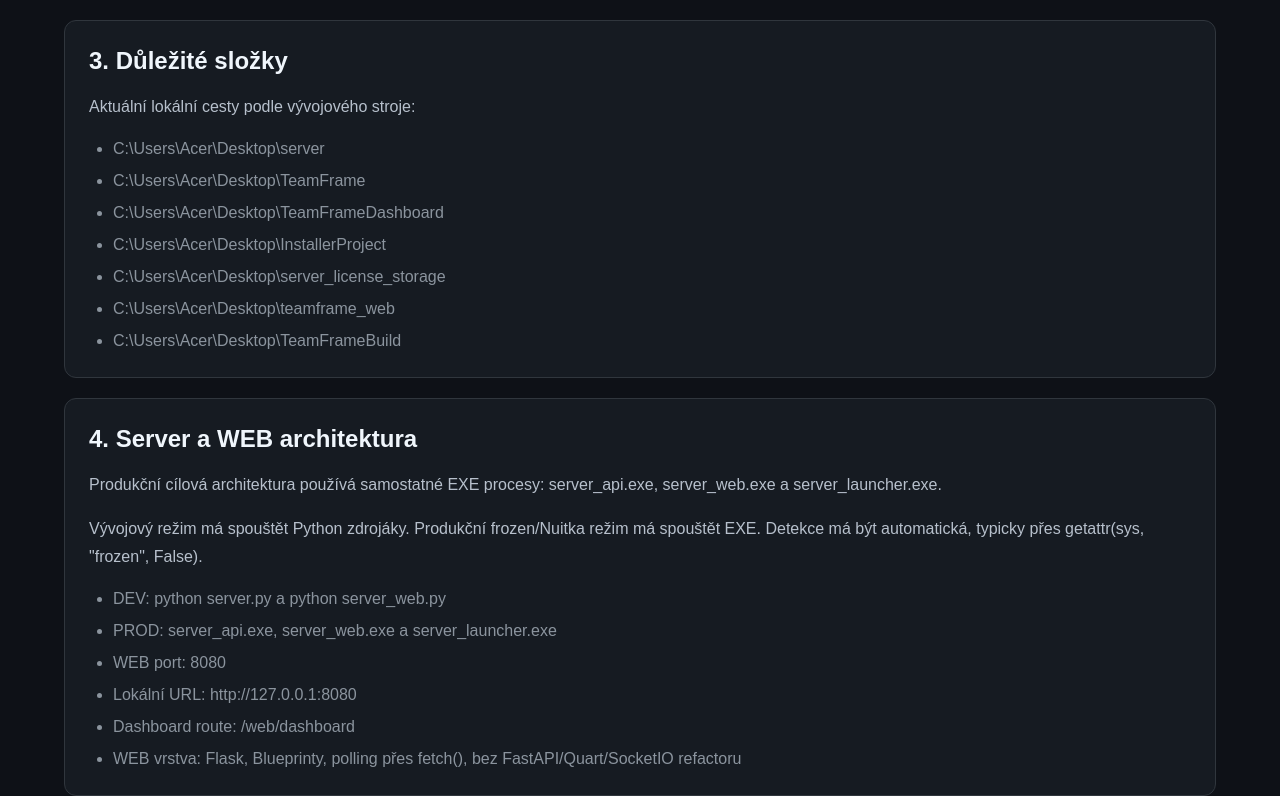
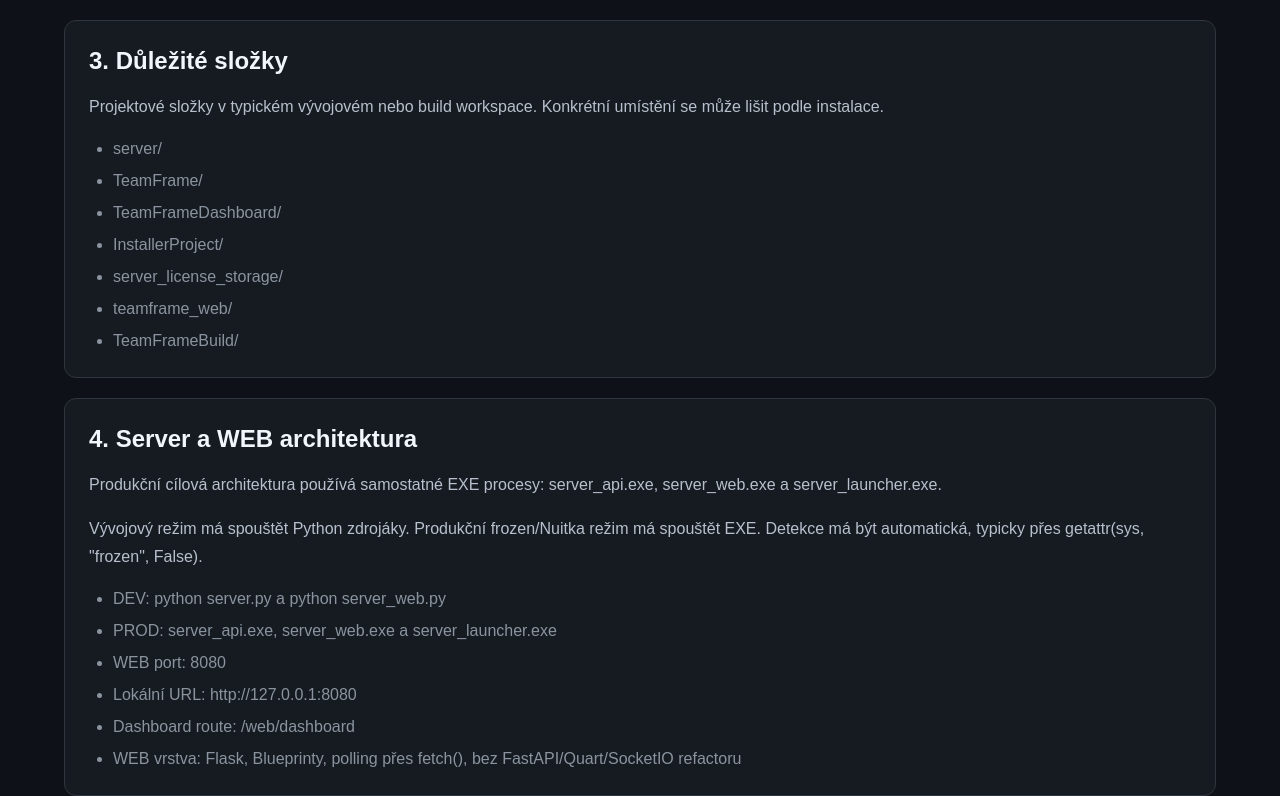
Before and after one commit to rendilife/teamframe-web, a Next.js app: page /docs in a window 1280 px wide. Shown: the part 1373-2169 px from the top of the page. Built offline with nearby package versions, Linux system fonts and the light colour scheme.

Commit message:
Website update

```diff
--- a/app/docs/page.tsx
+++ b/app/docs/page.tsx
@@ -34,16 +34,16 @@
   {
     title: "3. Důležité složky",
     body: [
-      "Aktuální lokální cesty podle vývojového stroje:"
+      "Projektové složky v typickém vývojovém nebo build workspace. Konkrétní umístění se může lišit podle instalace."
     ],
     items: [
-      "C:\\Users\\Acer\\Desktop\\server",
-      "C:\\Users\\Acer\\Desktop\\TeamFrame",
-      "C:\\Users\\Acer\\Desktop\\TeamFrameDashboard",
-      "C:\\Users\\Acer\\Desktop\\InstallerProject",
-      "C:\\Users\\Acer\\Desktop\\server_license_storage",
-      "C:\\Users\\Acer\\Desktop\\teamframe_web",
-      "C:\\Users\\Acer\\Desktop\\TeamFrameBuild"
+      "server/",
+      "TeamFrame/",
+      "TeamFrameDashboard/",
+      "InstallerProject/",
+      "server_license_storage/",
+      "teamframe_web/",
+      "TeamFrameBuild/"
     ]
   },
   {
@@ -105,7 +105,7 @@
       "Download stránka už automaticky načítá /releases/latest.json a dynamicky renderuje changelog. Layout, dark theme, download box, counter logika, version.json a installer URL logika se nemají zbytečně měnit."
     ],
     items: [
-      "Soubor: C:\\Users\\Acer\\Desktop\\teamframe_web\\app\\download\\DownloadClient.tsx",
+      "Soubor: teamframe_web/app/download/DownloadClient.tsx",
       "Pokud latest.json neexistuje, changelog se nezobrazí.",
       "Nesmí spadnout stránka ani Next.js hydration."
     ]
@@ -180,7 +180,7 @@
       "Dashboard snail už URL encoding používal."
     ],
     items: [
-      "Soubor: C:\\Users\\Acer\\Desktop\\TeamFrame\\snail\\snail_anim.py",
+      "Soubor: TeamFrame/snail/snail_anim.py",
       "Příčina: dept=Montáž v raw URL",
       "Oprava: urllib.parse.quote(str(dept), safe=\"\")",
       "Stejná API chyba se loguje max jednou za 30 sekund"
@@ -223,7 +223,7 @@
       "Modul má být napojený do existujícího TeamFrame module loaderu, ne otevíraný jako standalone okno."
     ],
     items: [
-      "Soubor: C:\\Users\\Acer\\Desktop\\TeamFrame\\widgets\\plc_manager_widget.py",
+      "Soubor: TeamFrame/widgets/plc_manager_widget.py",
       "MODULE_KEY = plc_manager",
       "správa PLC zařízení",
       "machine mapping",
@@ -304,16 +304,24 @@
 
 const commands = [
   {
-    title: "Py compile jednoho souboru",
-    code: `& "C:\\Users\\Acer\\.cache\\codex-runtimes\\codex-primary-runtime\\dependencies\\python\\python.exe" -m py_compile "C:\\Users\\Acer\\Desktop\\TeamFrame\\snail\\snail_anim.py"`
+    title: "Přejít do TeamFrame Client projektu",
+    code: `cd <workspace>\\TeamFrame`
   },
   {
-    title: "Ověření JSON",
-    code: `& "C:\\Users\\Acer\\.cache\\codex-runtimes\\codex-primary-runtime\\dependencies\\python\\python.exe" -c "import json; from pathlib import Path; p=Path(r'C:\\Users\\Acer\\Desktop\\InstallerProject\\pending_changes.json'); json.loads(p.read_text(encoding='utf-8-sig')); print('OK')"`
+    title: "Py compile jednoho souboru",
+    code: `python -m py_compile .\\snail\\snail_anim.py`
   },
   {
-    title: "Přidání pending změny",
-    code: `& "C:\\Users\\Acer\\Desktop\\InstallerProject\\add_pending_change.ps1" -Category "Fixed" -Module "client" -Text "Popis změny česky."`
+    title: "Přejít do InstallerProject",
+    code: `cd <workspace>\\InstallerProject`
+  },
+  {
+    title: "Ověření pending changelog JSON",
+    code: `python -c "import json; from pathlib import Path; json.loads(Path('pending_changes.json').read_text(encoding='utf-8-sig')); print('OK')"`
+  },
+  {
+    title: "Přidání pending změny do release queue",
+    code: `.\\add_pending_change.ps1 -Category "Fixed" -Module "client" -Text "Popis změny česky."`
   },
   {
     title: "Release preview",
@@ -322,6 +330,22 @@
   {
     title: "Ostrý release",
     code: `.\\build_full_release.ps1 -Version 1.6.10 -Publish`
+  },
+  {
+    title: "Přejít do webu a spustit vývojový server",
+    code: `cd <workspace>\\teamframe_web
+npm install
+npm run dev`
+  },
+  {
+    title: "Ověřit pouze dokumentační stránku",
+    code: `cd <workspace>\\teamframe_web
+npm exec eslint app/docs/page.tsx`
+  },
+  {
+    title: "Build webu",
+    code: `cd <workspace>\\teamframe_web
+npm run build`
   }
 ];
 
```
